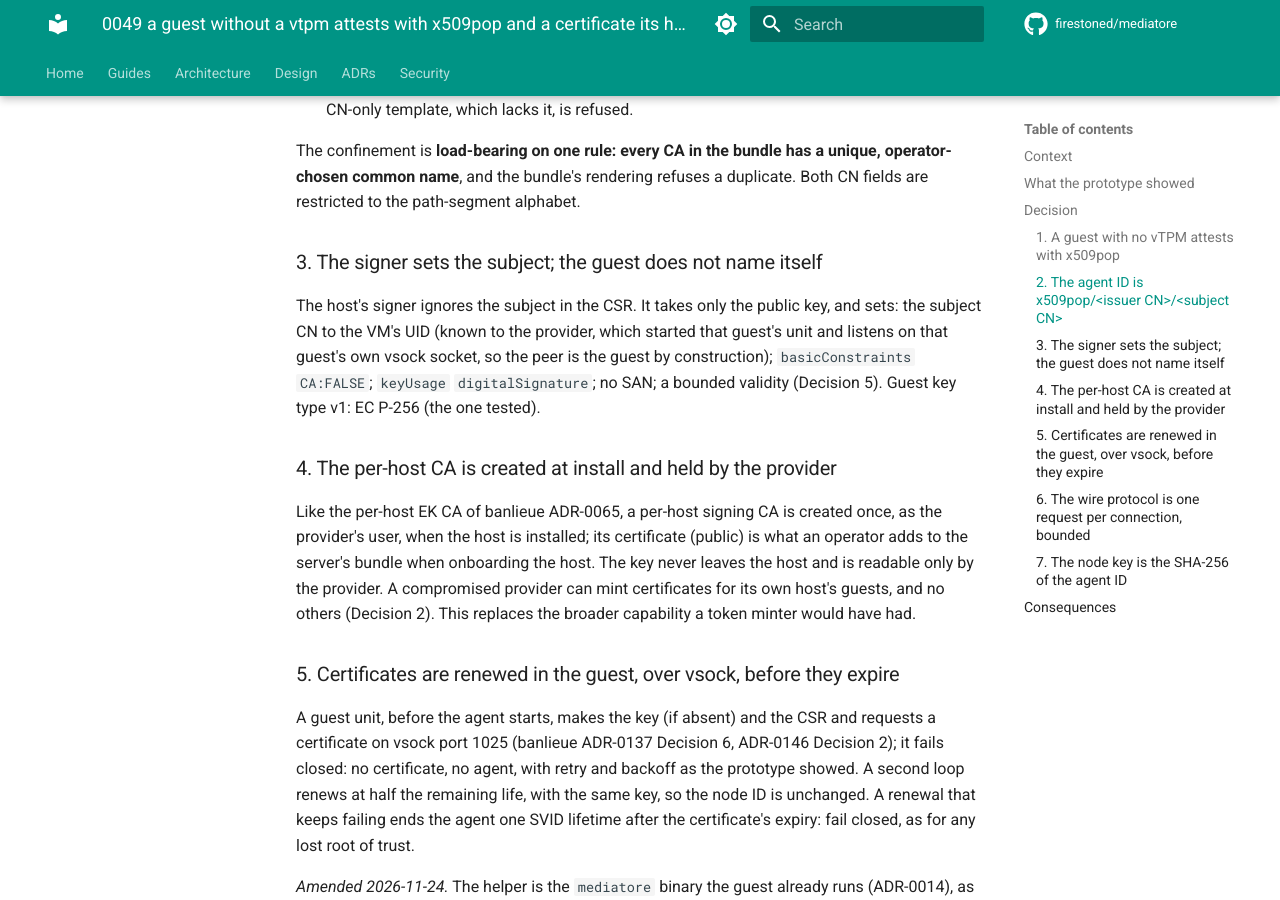
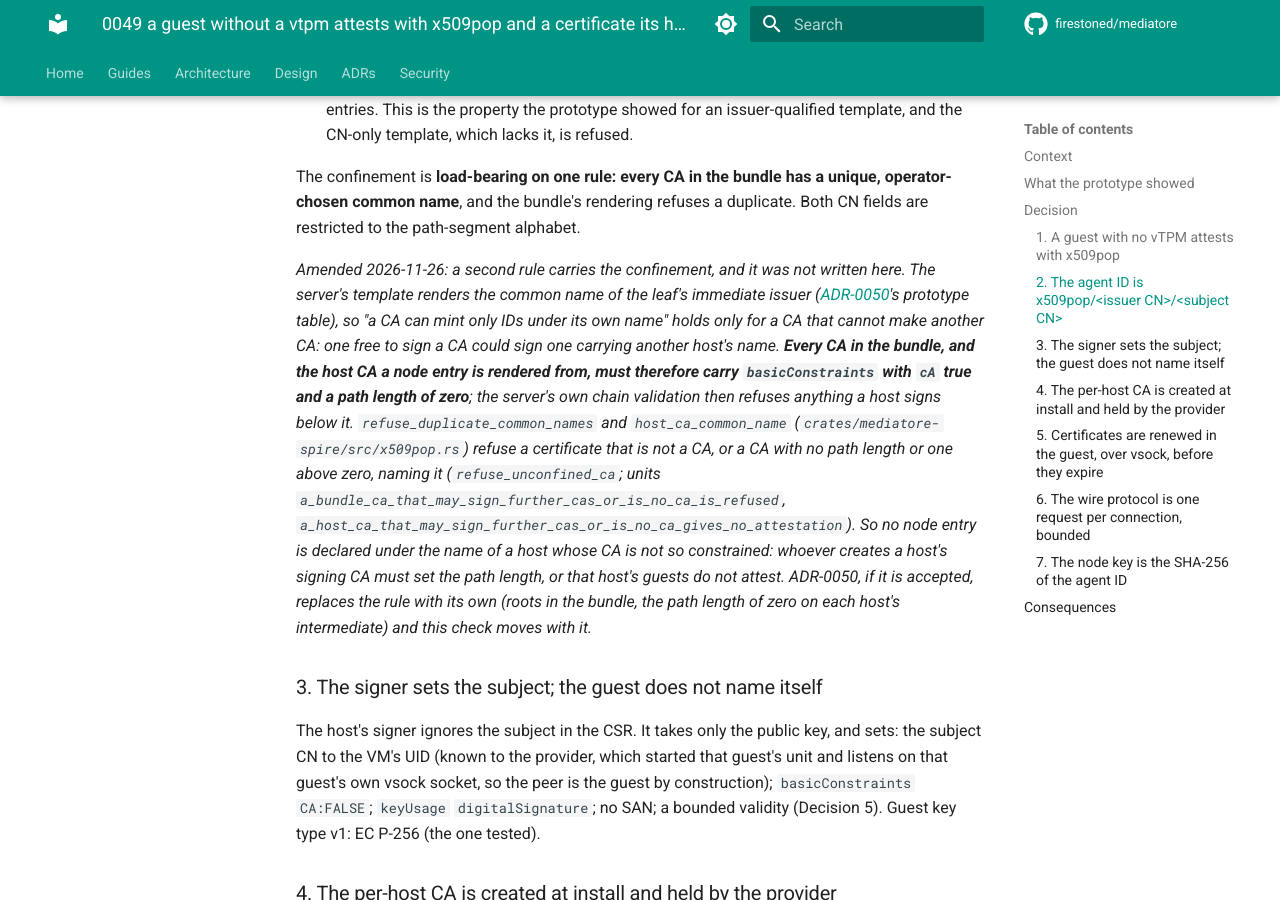
Before and after one commit to firestoned/mediatore, an MkDocs documentation site: the page built from docs/adr/0049-a-guest-without-a-vtpm-attests-with-x509pop-and-a-certificate-its-host-signs.md, in a window 1280 px wide and 900 px high, scrolled down 3201 px. Built offline with MkDocs 1.6.1 and Material for MkDocs 9.7.7, drawn with Linux system fonts in a browser that asks for light colours; comment, search, counter and statistics services are not loaded; some of the changed text lies outside the part shown.

Commit message:
docs: ADR-0049 decision 2 amended, threat model row
A dated amendment records the second rule the confinement rests on. Threat model: one TB-4 row, a header note and a revision row; no component, asset, boundary or diagram change. The check has no caller on a live path yet and the row says so.

Signed-off-by: Erick Bourgeois <erick@jeb.ca>

```diff
--- a/docs/adr/0049-a-guest-without-a-vtpm-attests-with-x509pop-and-a-certificate-its-host-signs.md
+++ b/docs/adr/0049-a-guest-without-a-vtpm-attests-with-x509pop-and-a-certificate-its-host-signs.md
@@ -3,7 +3,7 @@
 
 # ADR-0049: A guest without a vTPM attests with `x509pop`, using a certificate its host signs for the guest's own key
 
-**Status:** Accepted; the control-plane side implemented and released in v0.4.0 · **Date:** 2026-11-19 · **Proposed:** 2026-11-18 · **Amended:** 2026-11-24 (Decision 5: the guest helper is a Rust subcommand, `mediatore node-cert`, with no `openssl` or Python, and the certificate's lifetime is the host's; Decision 6: the reply is the leaf followed by the host CA's chain, as banlieue ADR-0146 Decision 7 has the signer send it)
+**Status:** Accepted; the control-plane side implemented and released in v0.4.0 · **Date:** 2026-11-19 · **Proposed:** 2026-11-18 · **Amended:** 2026-11-26 (Decision 2: a bundle CA and a host CA must be a CA with a path length of zero, refused otherwise) and 2026-11-24 (Decision 5: the guest helper is a Rust subcommand, `mediatore node-cert`, with no `openssl` or Python, and the certificate's lifetime is the host's; Decision 6: the reply is the leaf followed by the host CA's chain, as banlieue ADR-0146 Decision 7 has the signer send it)
 
 Builds on [ADR-0004](0004-spiffe-identity-scheme.md) (the identity scheme),
 [ADR-0006](0006-registration-entries-as-clusterstaticentry.md) (no SPIRE admin identity,
@@ -95,6 +95,23 @@ The server's `agent_path_template` is `/x509pop/{{ .Issuer.CommonName }}/{{ .Sub
 The confinement is **load-bearing on one rule: every CA in the bundle has a unique,
 operator-chosen common name**, and the bundle's rendering refuses a duplicate. Both CN
 fields are restricted to the path-segment alphabet.
+
+*Amended 2026-11-26: a second rule carries the confinement, and it was not written here. The
+server's template renders the common name of the leaf's immediate issuer
+([ADR-0050](0050-host-trust-anchors-roots-in-the-bundle-and-a-short-lived-intermediate-per-host.md)'s
+prototype table), so "a CA can mint only IDs under its own name" holds only for a CA that
+cannot make another CA: one free to sign a CA could sign one carrying another host's name.
+**Every CA in the bundle, and the host CA a node entry is rendered from, must therefore carry
+`basicConstraints` with `cA` true and a path length of zero**; the server's own chain
+validation then refuses anything a host signs below it. `refuse_duplicate_common_names` and
+`host_ca_common_name` (`crates/mediatore-spire/src/x509pop.rs`) refuse a certificate that is
+not a CA, or a CA with no path length or one above zero, naming it
+(`refuse_unconfined_ca`; units `a_bundle_ca_that_may_sign_further_cas_or_is_no_ca_is_refused`,
+`a_host_ca_that_may_sign_further_cas_or_is_no_ca_gives_no_attestation`). So no node entry is
+declared under the name of a host whose CA is not so constrained: whoever creates a host's
+signing CA must set the path length, or that host's guests do not attest. ADR-0050, if it is
+accepted, replaces the rule with its own (roots in the bundle, the path length of zero on each
+host's intermediate) and this check moves with it.*
 
 ### 3. The signer sets the subject; the guest does not name itself
 
```
Also changed, not shown: docs/security/threat-model.md (+6 -1 lines).
